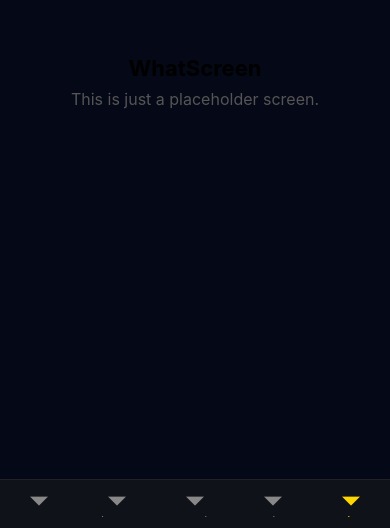
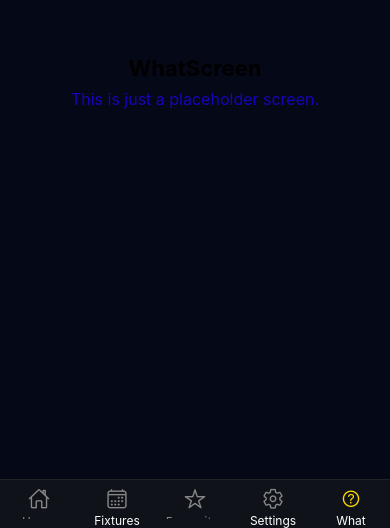
Before and after one commit to TUDublinBlanchBusinessIT/project-SaikouTrawally-1, a React Native app: screen /What in a window 390 px wide. Shown: the part 316-844 px from the top of the page. Built offline with nearby package versions, Linux system fonts and the light colour scheme.

Commit message:
created mockfixtures.js

```diff
--- a/App.js
+++ b/App.js
@@ -1,5 +1,6 @@
 // App.js
 import React from 'react';
+import { Text } from 'react-native';
 import { NavigationContainer, DefaultTheme } from '@react-navigation/native';
 import { createBottomTabNavigator } from '@react-navigation/bottom-tabs';
 import { createStackNavigator } from '@react-navigation/stack';
@@ -27,10 +28,11 @@ const navTheme = {
     border: colors.border,
   },
 };
+
 function MainTabs() {
   return (
     <Tabs.Navigator
-      screenOptions={{
+      screenOptions={({ route }) => ({
         headerShown: false,
 
         tabBarStyle: {
@@ -38,48 +40,101 @@ function MainTabs() {
           borderTopColor: '#222',
         },
 
-        // global label spacing
+        tabBarActiveTintColor: '#FFD700',
+        tabBarInactiveTintColor: '#888',
+
         tabBarLabelStyle: {
-          marginBottom: 6,   // moves text LOWER
           fontSize: 12,
+          marginBottom: 4,
         },
 
-        tabBarActiveTintColor: '#FFD700',   // yellow active
-        tabBarInactiveTintColor: '#888',    // grey inactive
-      }}
+        tabBarIcon: ({ color }) => {
+          let iconName;
+
+          switch (route.name) {
+            case 'Home':
+              iconName = 'home-outline';
+              break;
+            case 'Fixtures':
+              iconName = 'calendar-outline';
+              break;
+            case 'Favourites':
+              iconName = 'star-outline';
+              break;
+            case 'Settings':
+              iconName = 'settings-outline';
+              break;
+            case 'What':
+              iconName = 'help-circle-outline';
+              break;
+          }
+
+          return <Ionicons name={iconName} size={22} color={color} />;
+        },
+      })}
     >
 
+      {/* HOME */}
       <Tabs.Screen
         name="Home"
         component={HomeScreen}
       />
 
+      {/* FIXTURES — WHITE LABEL */}
       <Tabs.Screen
         name="Fixtures"
         component={FixturesScreen}
         options={{
-          tabBarActiveTintColor: '#FFFFFF',     // white when selected
-          tabBarInactiveTintColor: '#FFFFFF99', // faded white when not selected
+          tabBarLabel: () => (
+            <Text style={{
+              color: '#FFFFFF',     // WHITE
+              fontSize: 12,
+              marginBottom: 4
+            }}>
+              Fixtures
+            </Text>
+          )
         }}
       />
 
+      {/* FAVOURITES */}
       <Tabs.Screen
         name="Favourites"
         component={FavouritesScreen}
       />
 
+      {/* SETTINGS — WHITE LABEL */}
       <Tabs.Screen
         name="Settings"
         component={SettingsScreen}
         options={{
-          tabBarActiveTintColor: '#FFFFFF',
-          tabBarInactiveTintColor: '#FFFFFF99',
+          tabBarLabel: () => (
+            <Text style={{
+              color: '#FFFFFF',     // WHITE
+              fontSize: 12,
+              marginBottom: 4
+            }}>
+              Settings
+            </Text>
+          )
         }}
       />
 
+      {/* WHAT — WHITE LABEL */}
       <Tabs.Screen
         name="What"
         component={WhatScreen}
+        options={{
+          tabBarLabel: () => (
+            <Text style={{
+              color: '#FFFFFF',     // WHITE
+              fontSize: 12,
+              marginBottom: 4
+            }}>
+              What
+            </Text>
+          )
+        }}
       />
 
     </Tabs.Navigator>
@@ -95,6 +150,7 @@ export default function App() {
           component={MainTabs}
           options={{ headerShown: false }}
         />
+
         <Stack.Screen
           name="MatchDetails"
           component={MatchDetailsScreen}
--- a/Screens/FixturesScreen.js
+++ b/Screens/FixturesScreen.js
@@ -1,64 +1,42 @@
-import React from 'react';
-import { View, Text, FlatList, StyleSheet } from 'react-native';
+// Screens/FixturesScreen.js
+import React, { useEffect, useState } from 'react';
+import { View, Text, FlatList } from 'react-native';
+import { collection, getDocs } from 'firebase/firestore';
+import { db } from '../firebase';
 import MatchCard from '../components/MatchCard';
-import { colors, typography } from '../theme';
 
-const matches = [
-  {
-    id: '1',
-    homeTeam: 'Arsenal',
-    awayTeam: 'Chelsea',
-    date: '2025-01-10',
-    time: '19:45',
-    venue: 'Emirates Stadium',
-    competition: 'Premier League',
-  },
-  {
-    id: '2',
-    homeTeam: 'Liverpool',
-    awayTeam: 'Man City',
-    date: '2025-01-12',
-    time: '16:30',
-    venue: 'Anfield',
-    competition: 'Premier League',
-  },
-];
+export default function FixturesScreen() {
+  const [matches, setMatches] = useState([]);
 
-export default function FixturesScreen({ navigation }) {
-  const renderItem = ({ item }) => (
-    <MatchCard
-      match={item}
-      onPress={() => navigation.navigate('MatchDetails', { match: item })}
-    />
-  );
+  useEffect(() => {
+    const fetchMatches = async () => {
+      try {
+        const snapshot = await getDocs(collection(db, 'matches'));
+        const data = snapshot.docs.map(doc => ({
+          id: doc.id,
+          ...doc.data(),
+        }));
+        setMatches(data);
+      } catch (error) {
+        console.log("🔥 Firestore error:", error);
+      }
+    };
+
+    fetchMatches();
+  }, []);
 
   return (
-    <View style={styles.container}>
-      <Text style={styles.header}>Upcoming Fixtures</Text>
+    <View style={{ flex: 1, backgroundColor: '#0f1218', padding: 16 }}>
+      <Text style={{ color: 'white', fontSize: 24, marginBottom: 10 }}>
+        Upcoming Fixtures
+      </Text>
+
       <FlatList
         data={matches}
-        keyExtractor={(item) => item.id}
-        renderItem={renderItem}
-        contentContainerStyle={styles.list}
+        keyExtractor={item => item.id}
+        renderItem={({ item }) => <MatchCard match={item} />}
+        showsVerticalScrollIndicator={false}
       />
     </View>
   );
 }
-
-const styles = StyleSheet.create({
-  container: {
-    flex: 1,
-    backgroundColor: colors.background,
-    paddingTop: 16,
-  },
-  header: {
-    fontSize: typography.subheader,
-    fontWeight: 'bold',
-    color: colors.text,
-    paddingHorizontal: 16,
-    marginBottom: 8,
-  },
-  list: {
-    paddingBottom: 16,
-  },
-});
--- a/Screens/WhatScreen.js
+++ b/Screens/WhatScreen.js
@@ -25,7 +25,7 @@ const styles = StyleSheet.create({
   },
   text: {
     fontSize: 16,
-    color: '#555',
+    color: '#1604b9ff',
     textAlign: 'center',
   },
 });
```
Also changed, not shown: Screens/mockFixtures.js (added, +29 -0 lines).
